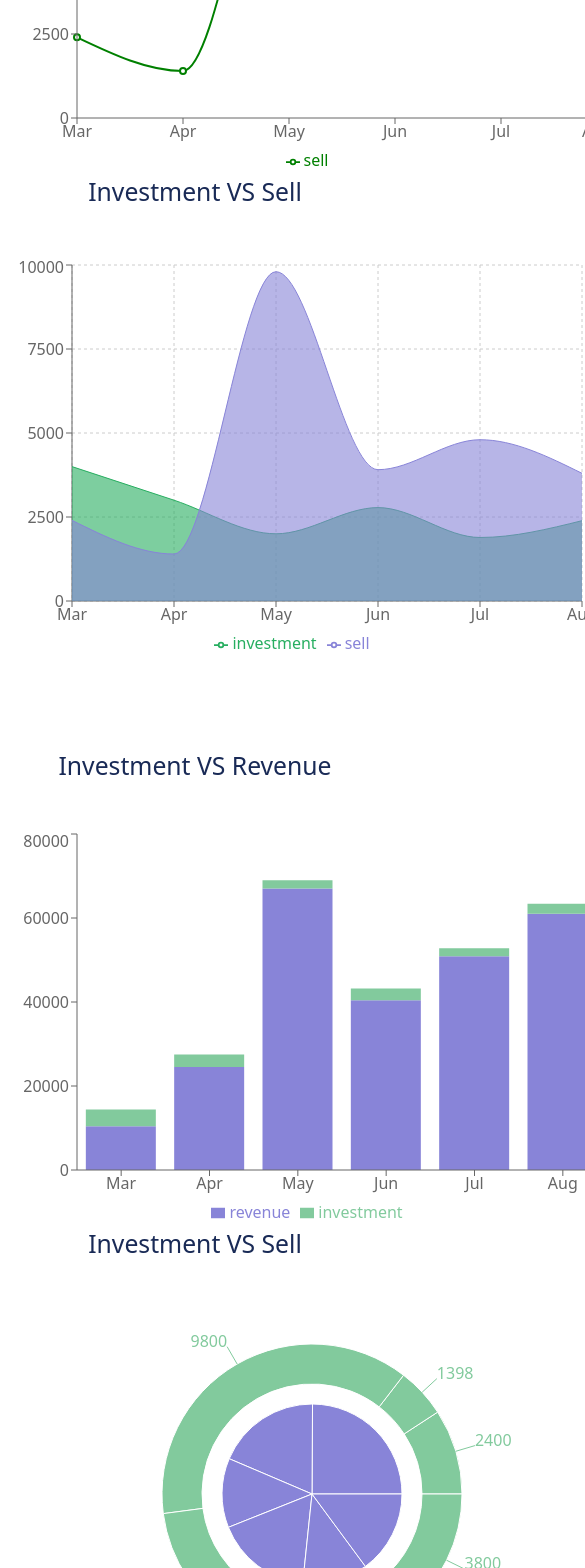
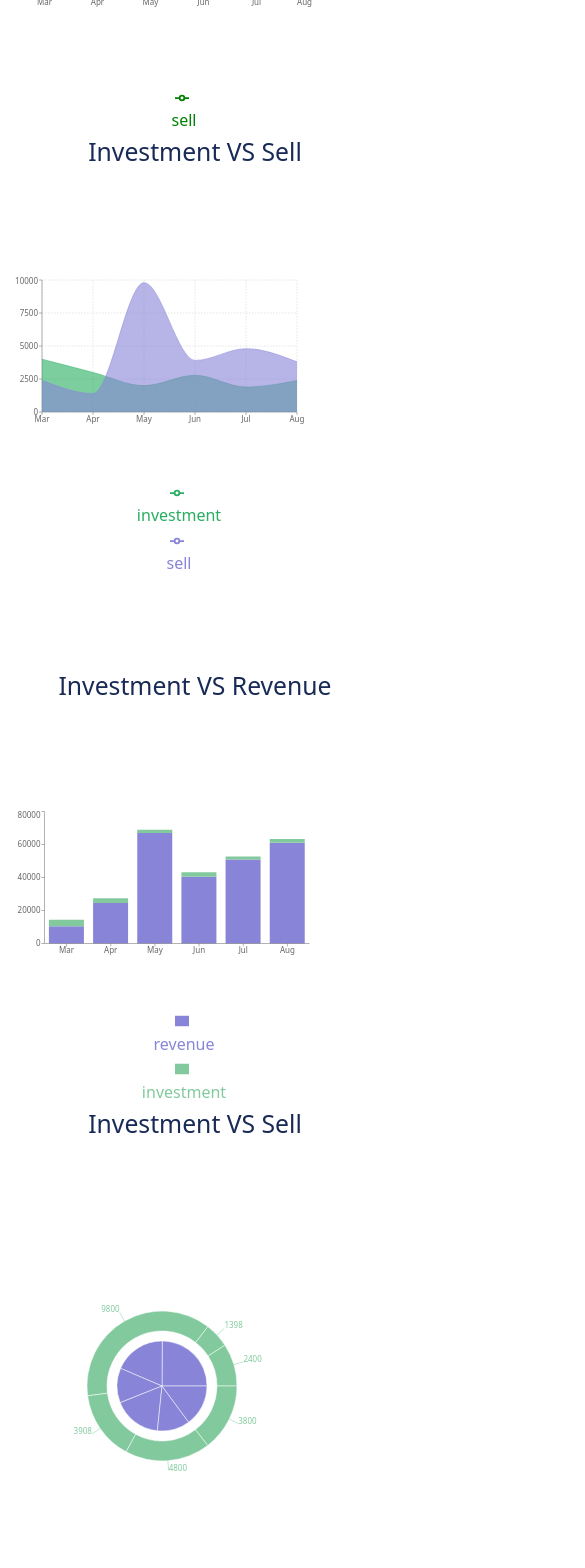
Before and after one commit to ImRanKhan81m/Food-Review-A09, a React (Create React App) app: page /dashboard in a window 390 px wide. Shown: the part 432-2000 px from the top of the page, 585 px wide, since content can reach past the window. Built offline with nearby package versions, Linux system fonts and the light colour scheme; the HTML template or start-up script is replaced by a standard one.

Commit message:
dashboard responsive done

```diff
--- a/src/Components/Dashboard/Dashboard.css
+++ b/src/Components/Dashboard/Dashboard.css
@@ -1,3 +1,54 @@
-.chart-container h2{
-    color:#192a56 ;
+.chart-container h2 {
+    color: #192a56;
 }
+
+@media only screen and (max-width: 650px) {
+    .rechart-first .recharts-surface {
+        width: 500px;
+    }
+
+    .rechart-first .recharts-wrapper {
+        width: 300px !important;
+    }
+
+    .rechart-first .recharts-legend-wrapper {
+        width: 300px !important;
+    }
+    .rechart-second .recharts-surface {
+        width: 500px !important;
+    }
+    .rechart-second .recharts-wrapper {
+        width: 400px !important;
+    }
+}
+
+@media only screen and (max-width: 620px) {
+    .rechart-first .recharts-surface {
+        width: 400px;
+    }
+    .rechart-first .recharts-wrapper {
+        width: 200px !important;
+    }
+
+    .rechart-first .recharts-default-legend {
+        width: 300px;
+    }
+    .rechart-second .recharts-surface {
+        width: 300px !important;
+    }
+    .rechart-second .recharts-wrapper {
+        width: 200px !important;
+    }
+}
+@media only screen and (max-width: 450px) {
+    .rechart-first .recharts-surface {
+        width: 330px;
+    }
+    .rechart-first .recharts-wrapper {
+        width: 300px !important;
+    }
+
+    .rechart-first .recharts-default-legend {
+        width: 300px;
+    }
+}
--- a/src/Components/Dashboard/Dashboard.js
+++ b/src/Components/Dashboard/Dashboard.js
@@ -29,8 +29,9 @@ const Dashboard = () => {
                 <div className="chart-container py-5 mt-3">
                     <div className='mb-5 pb-5'>
                         <Row>
-                            <Col >
-                                <h2 className='text-center mb-5'>Month Wish Sell </h2>
+                            <Col lg='6' md='12' >
+                                <div className='rechart-first'>
+                                    <h2 className='text-center mb-lg-5 mb-md-5'>Month Wish Sell </h2>
                                     <LineChart width={600} height={400} data={data}>
                                         <Line type={'monotone'} strokeWidth={2} dataKey={'sell'} stroke='green'></Line>
                                         <XAxis dataKey={'month'}></XAxis>
@@ -38,9 +39,11 @@ const Dashboard = () => {
                                         <YAxis></YAxis>
                                         <Legend />
                                     </LineChart>
+                                </div>
                             </Col>
-                            <Col >
-                                <h2 className='text-center mb-5'>Investment VS Sell </h2>
+                            <Col  lg='6' md='12'>
+                                <div className='rechart-first'>
+                                    <h2 className='text-center mb-lg-5 mb-md-5'>Investment VS Sell </h2>
                                     <AreaChart
                                         width={600}
                                         height={400}
@@ -60,13 +63,15 @@ const Dashboard = () => {
                                         <Area type="monotone" dataKey="sell" stroke="#8884d8" fill="#8884d8" />
                                         <Legend />
                                     </AreaChart>
+                                </div>
                             </Col>
                         </Row>
                     </div>
                     <div>
                         <Row>
-                            <Col >
-                                <h2 className='text-center mb-5'>Investment VS Revenue </h2>
+                            <Col  lg='6' md='12'>
+                                <div className='rechart-first'>
+                                    <h2 className='text-center mb-lg-5 mb-md-5'>Investment VS Revenue </h2>
                                     <BarChart width={600} height={400} data={data}>
                                         <Bar dataKey="revenue" stackId="a" fill="#8884d8" />
                                         <Bar dataKey="investment" stackId="a" fill="#82ca9d" />
@@ -75,16 +80,18 @@ const Dashboard = () => {
                                         <Legend />
                                         <YAxis></YAxis>
                                     </BarChart>
+                                </div>
 
                             </Col>
-                            <Col >
+                            <Col  lg='6' md='12'>
+                                <div className='rechart-second'>
                                     <h2 className='text-center mb-5'>Investment VS Sell </h2>
                                     <PieChart width={600} height={400}>
                                         <Pie data={data} dataKey="investment" cx="50%" cy="50%" outerRadius={90} fill="#8884d8" />
                                         <Pie data={data2} dataKey="sell" cx="50%" cy="50%" innerRadius={110} outerRadius={150} fill="#82ca9d" label />
-                                    <Legend />
                                         <Tooltip />
                                     </PieChart>
+                                </div>
                             </Col>
                         </Row>
                     </div>
```
Lines whose indentation alone changed are shown as unchanged.
